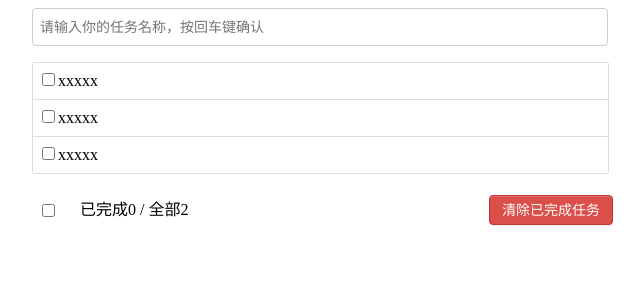
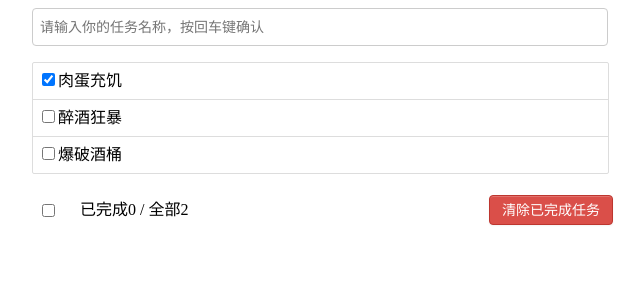
Before and after one commit to herfuturer/vue_wu, a Vue app: page / in a window 1280 px wide. Shown: the top 300 px of the page, without its empty margins (308-952 px from the left). Built offline with nearby package versions, Linux system fonts and the light colour scheme.

Commit message:
列表渲染

```diff
--- a/src/App.vue
+++ b/src/App.vue
@@ -1,7 +1,7 @@
 <template>
   <div class="todo-container">
     <TodoHeader></TodoHeader>
-    <TodoMain></TodoMain>
+    <TodoMain :todos="todos"></TodoMain>
     <TodoFooter></TodoFooter>
   </div>
 </template>
@@ -12,7 +12,16 @@ import TodoMain from './components/TodoMain.vue';
 import TodoFooter from './components/TodoFooter.vue';
 export default {
   name: "",
-  components: { TodoHeader, TodoMain, TodoFooter }
+  components: { TodoHeader, TodoMain, TodoFooter },
+  data() {
+    return {
+      todos: [
+        { id: 1, title: '肉蛋充饥', done: true },
+        { id: 2, title: '醉酒狂暴', done: false },
+        { id: 3, title: '爆破酒桶', done: false },
+      ],
+    }
+  },
 }
 </script>
 
--- a/src/components/TodoItem.vue
+++ b/src/components/TodoItem.vue
@@ -1,16 +1,22 @@
 <template>
-  <li>
+  <li @mouseover="btnShow=!btnShow" @mouseleave="btnShow=!btnShow" :class="{active: btnShow}">
     <label>
-      <input type="checkbox" />
-      <span>xxxxx</span>
+      <input type="checkbox" :checked="todo.done" />
+      <span>{{todo.title}}</span>
     </label>
-    <button class="btn btn-danger">删除</button>
+    <button class="btn btn-danger" v-show="btnShow">删除</button>
   </li>
 </template>
 
 <script>
 export default {
   name: '',
+  data(){
+    return {
+      btnShow: false
+    }
+  },
+  props:['todo']
 }
 </script>
 
@@ -38,7 +44,7 @@ li label li input {
 
 li button {
   float: right;
-  display: none;
+  /* display: none; */
   margin-top: 3px;
 }
 
@@ -49,4 +55,8 @@ li:before {
 li:last-child {
   border-bottom: none;
 }
+
+.active{
+  background-color: #ddd;
+}
 </style>
--- a/src/components/TodoMain.vue
+++ b/src/components/TodoMain.vue
@@ -1,8 +1,6 @@
 <template>
   <ul class="todo-main">
-    <TodoItem></TodoItem>
-    <TodoItem></TodoItem>
-    <TodoItem></TodoItem>
+    <TodoItem v-for="todo in todos" :todo="todo"></TodoItem>
   </ul>
 </template>
 
@@ -10,7 +8,8 @@
 import TodoItem from './TodoItem.vue';
 export default {
   name: "",
-  components: { TodoItem }
+  components: { TodoItem },
+  props:['todos']
 }
 </script>
 
```
